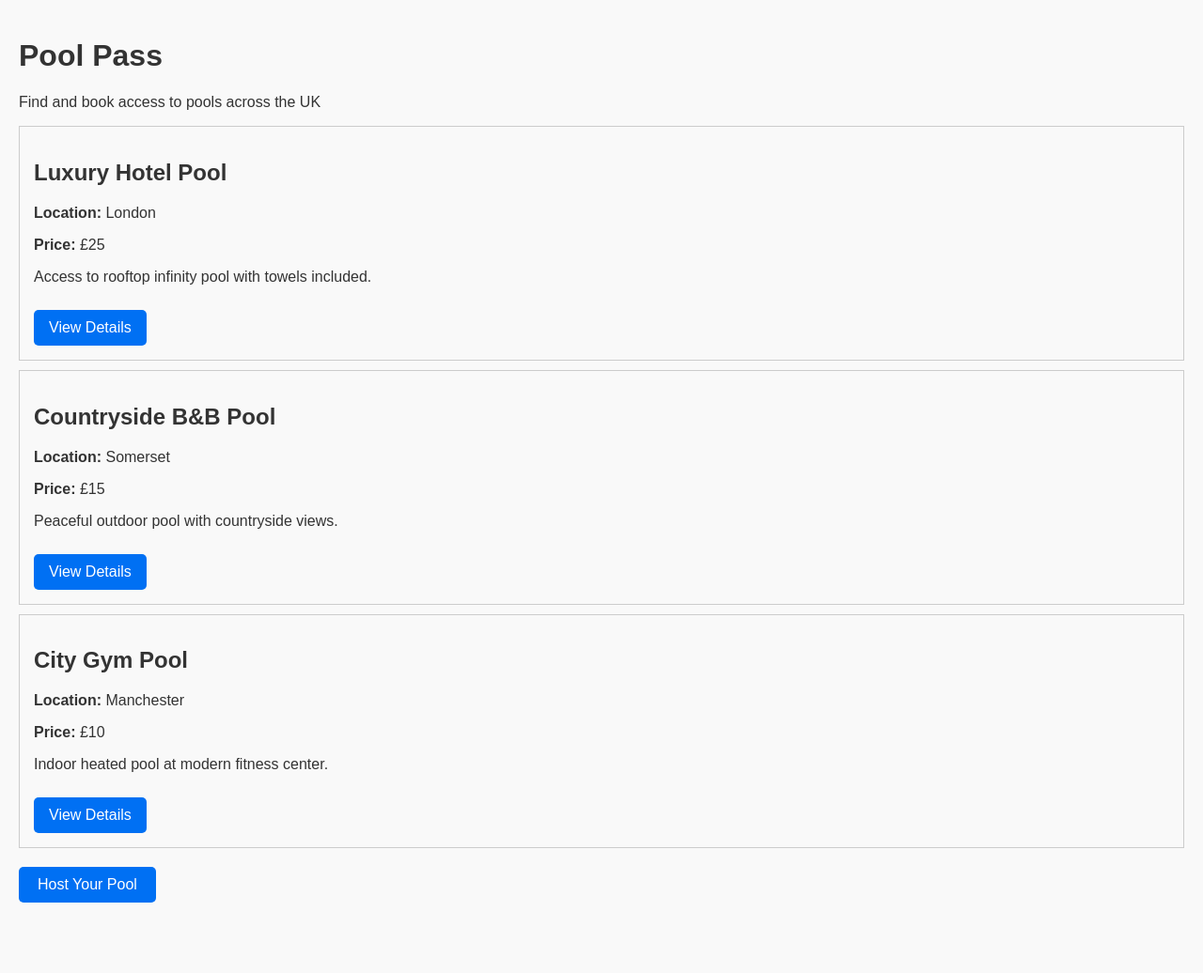
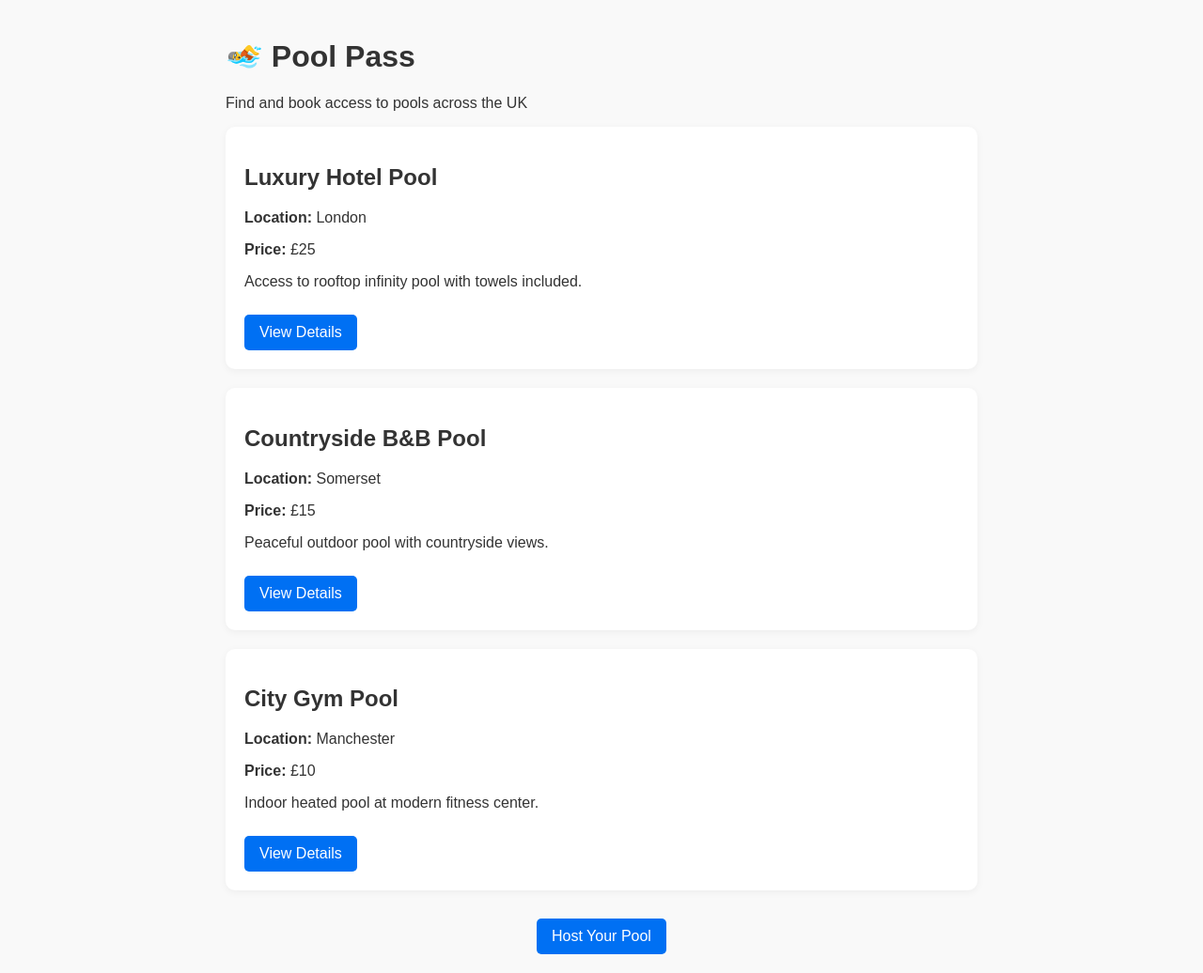
Before and after one commit to SxyWytBoy/PoolPass, a Next.js app: page / in a window 1280 px wide. Shown: the whole page at 94% size. Before the commit the page ends 981 px from the top, so only its background shows below. Built offline with nearby package versions, Linux system fonts and the light colour scheme.

Commit message:
Update index.js

```diff
--- a/pages/index.js
+++ b/pages/index.js
@@ -27,13 +27,13 @@ const pools = [
 
 export default function Home() {
   return (
-    <div style={{ padding: '20px' }}>
-      <h1>Pool Pass</h1>
+    <div className="container">
+      <h1>🏊 Pool Pass</h1>
       <p>Find and book access to pools across the UK</p>
 
       <div>
         {pools.map((pool) => (
-          <div key={pool.id} style={{ border: '1px solid #ccc', padding: '15px', marginBottom: '10px' }}>
+          <div key={pool.id} className="card">
             <h2>{pool.name}</h2>
             <p><strong>Location:</strong> {pool.location}</p>
             <p><strong>Price:</strong> {pool.price}</p>
@@ -45,10 +45,9 @@ export default function Home() {
         ))}
       </div>
 
-      {/* Add the "Host Your Pool" button here */}
-      <div style={{ marginTop: '20px' }}>
+      <div style={{ marginTop: '30px', textAlign: 'center' }}>
         <Link href="/host">
-          <button style={{ padding: '10px 20px', fontSize: '16px' }}>Host Your Pool</button>
+          <button>Host Your Pool</button>
         </Link>
       </div>
     </div>
```
